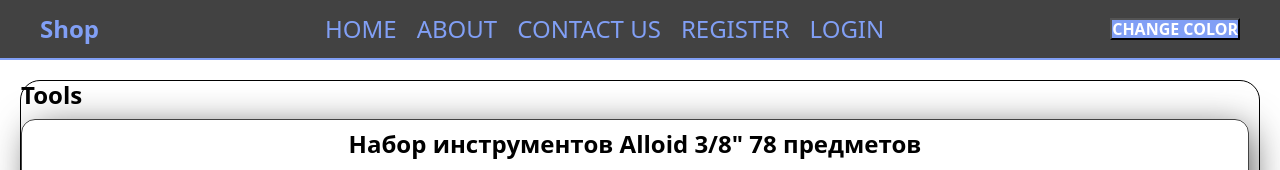
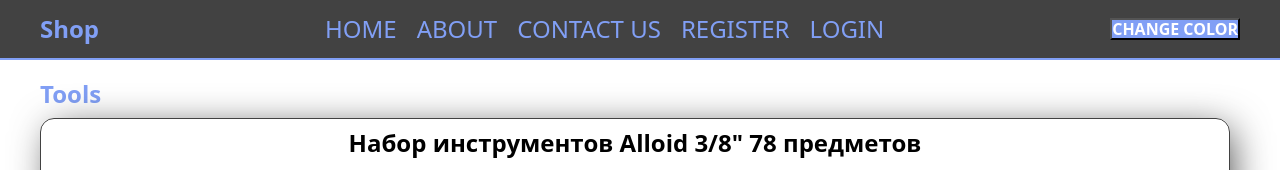
Before and after one commit to BootCampGoIT/BootCamp8, a React (Create React App) app: page / in a window 1280 px wide. Shown: the top 170 px of the page. Built offline with nearby package versions, Linux system fonts and the light colour scheme.

Commit message:
before new lesson branch

```diff
--- a/src/Components/main/Main.js
+++ b/src/Components/main/Main.js
@@ -1,17 +1,18 @@
 import React from "react";
 import ProductsList from "../products/ProductsList";
 import Section from "../section/Section";
+import { MainStyled } from "./MainStyled";
 
 const Main = () => {
   return (
-    <main>
+    <MainStyled>
       <Section title='Tools'>
         <ProductsList category='tools' />
       </Section>
       <Section title='Toys'>
         <ProductsList category='toys' />
       </Section>
-    </main>
+    </MainStyled>
   );
 };
 
--- /dev/null
+++ b/src/Components/main/MainStyled.js
@@ -0,0 +1,5 @@
+import styled from "styled-components";
+
+export const MainStyled = styled.main`
+  padding: 0 40px;
+`;
--- a/src/Components/section/Section.js
+++ b/src/Components/section/Section.js
@@ -1,32 +1,15 @@
 import React from "react";
-import PropTypes from "prop-types";
+import { darkColors } from "../../styles/colors";
+import { SectionStyled } from "./SectonStyled";
+
 
 const Section = ({ title, children }) => {
   return (
-    <section
-      className='sectionWrapper'
-      style={{
-        border: "1px solid black",
-        margin: "20px",
-        borderRadius: "20px",
-      }}>
-      <h2>{title || "No title"}</h2>
-
+    <SectionStyled colors={darkColors}>
+      <h2 className='sectionTitle'>{title || "No title"}</h2>
       {children}
-    </section>
+    </SectionStyled>
   );
 };
 
-// Section.defaultProps = {
-//   title: "No title",
-// };
-
-Section.propTypes = {
-  title: PropTypes.string,
-  description: PropTypes.string,
-  children: PropTypes.node,
-};
-
 export default Section;
-
-// null, undefined, false, "", 0, NaN, -0
--- /dev/null
+++ b/src/Components/section/SectonStyled.js
@@ -0,0 +1,11 @@
+import styled from "styled-components";
+
+export const SectionStyled = styled.section`
+  margin-top: 20px;
+  border-bottom: 4px solid ${({ colors }) => colors.main};
+  padding-bottom: 20px;
+  .sectionTitle {
+    color: ${({ colors }) => colors.main};
+
+  }
+`;
```
